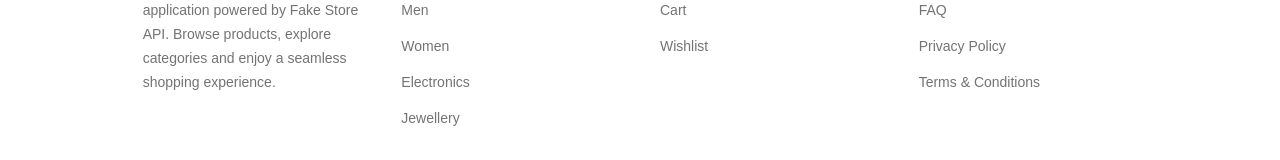
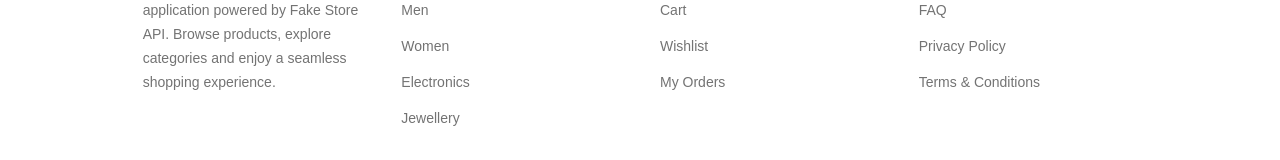
Before and after one commit to R-o-n-a-k/RBuy, a React (Vite) app: page /cart in a window 1280 px wide. Shown: the part 629-789 px from the top of the page. Built offline with nearby package versions, Linux system fonts and the light colour scheme; no server answers.

Commit message:
fix: wishlist path and adding myorders in footer

```diff
--- a/src/components/Footer.jsx
+++ b/src/components/Footer.jsx
@@ -18,6 +18,7 @@ const footerSections = [
       { name: "Login", href: "/auth" },
       { name: "Cart", href: "/cart" },
       { name: "Wishlist", href: "/wishlist" },
+      { name: "My Orders", href: "/orders" },
     ],
   },
   {
--- a/src/routes/AppRoutes.jsx
+++ b/src/routes/AppRoutes.jsx
@@ -9,7 +9,7 @@ const ProductDetails = lazy(() => import("../pages/ProductDetails"));
 const Cart = lazy(() => import("../pages/Cart"));
 const Auth = lazy(() => import("../pages/Auth"));
 const NotFound = lazy(() => import("../pages/NotFound"));
-const Wishlist = lazy(() => import("../pages/wishlist"));
+const Wishlist = lazy(() => import("../pages/Wishlist"));
 const Orders = lazy(() => import("../pages/Orders"));
 
 const AppRoutes = () => {
```
